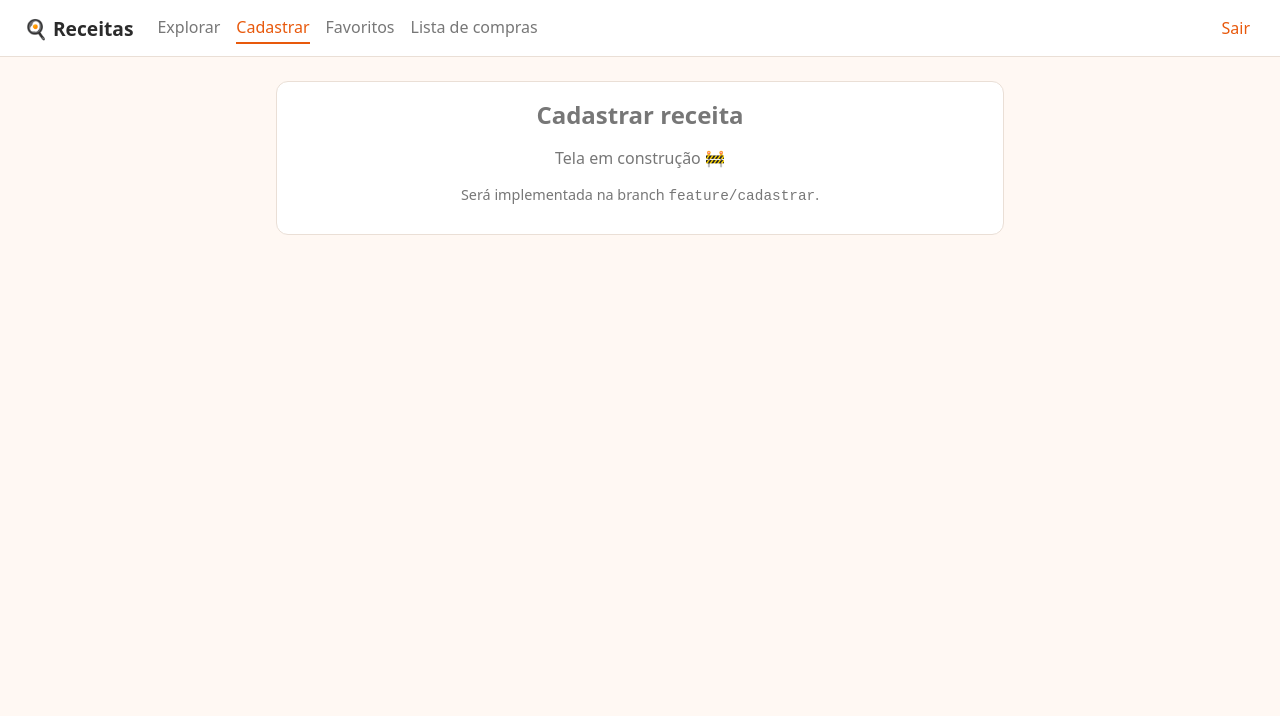
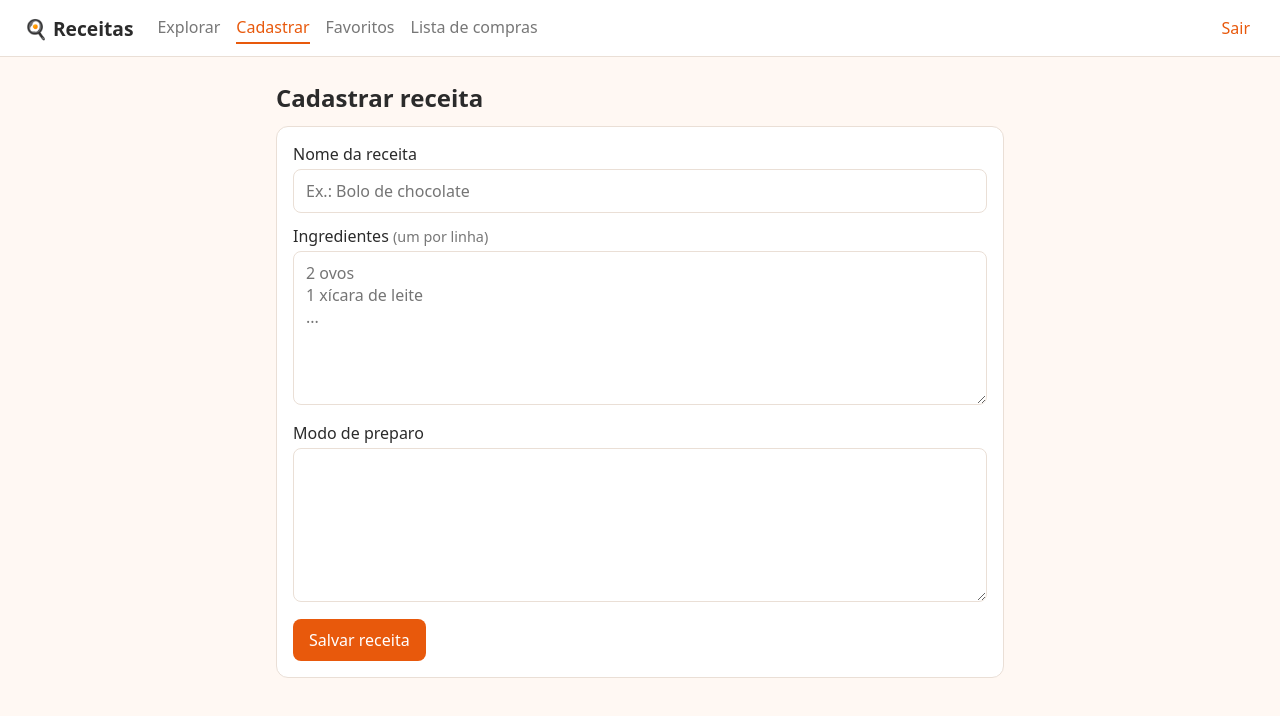
Before and after one commit to FeCanario/app-receitas, a React (Vite) app in the folder frontend/: page /cadastrar in a window 1280 px wide. Shown: the top 716 px of the page. Built offline with nearby package versions, Linux system fonts and the light colour scheme; sample sign-in values are in the browser's storage.

Commit message:
feat(cadastrar): implementa tela Cadastrar

```diff
--- a/frontend/src/pages/Cadastrar.jsx
+++ b/frontend/src/pages/Cadastrar.jsx
@@ -1,5 +1,61 @@
-import EmConstrucao from "../components/EmConstrucao.jsx";
+import { useState } from "react";
+import { useNavigate } from "react-router-dom";
+import { cadastrarReceita } from "../api.js";
 
 export default function Cadastrar() {
-  return <EmConstrucao tela="Cadastrar receita" branch="feature/cadastrar" />;
+  const navigate = useNavigate();
+  const [nome, setNome] = useState("");
+  const [ingredientes, setIngredientes] = useState("");
+  const [modoPreparo, setModoPreparo] = useState("");
+  const [erro, setErro] = useState("");
+  const [salvando, setSalvando] = useState(false);
+
+  async function salvar(e) {
+    e.preventDefault();
+    setErro("");
+    const lista = ingredientes.split("\n").map((i) => i.trim()).filter(Boolean);
+    if (lista.length === 0) {
+      setErro("Adicione pelo menos um ingrediente");
+      return;
+    }
+    setSalvando(true);
+    try {
+      await cadastrarReceita({ nome, ingredientes: lista, modo_preparo: modoPreparo });
+      navigate("/explorar");
+    } catch (err) {
+      setErro(err.message);
+    } finally {
+      setSalvando(false);
+    }
+  }
+
+  return (
+    <section>
+      <h2>Cadastrar receita</h2>
+      <form className="card formulario" onSubmit={salvar}>
+        <label>
+          Nome da receita
+          <input value={nome} onChange={(e) => setNome(e.target.value)} placeholder="Ex.: Bolo de chocolate" required />
+        </label>
+        <label>
+          Ingredientes <span className="dica">(um por linha)</span>
+          <textarea
+            rows={6}
+            value={ingredientes}
+            onChange={(e) => setIngredientes(e.target.value)}
+            placeholder={"2 ovos\n1 xícara de leite\n..."}
+            required
+          />
+        </label>
+        <label>
+          Modo de preparo
+          <textarea rows={6} value={modoPreparo} onChange={(e) => setModoPreparo(e.target.value)} required />
+        </label>
+
+        {erro && <p className="erro">{erro}</p>}
+
+        <button className="btn" disabled={salvando}>{salvando ? "Salvando..." : "Salvar receita"}</button>
+      </form>
+    </section>
+  );
 }
```
Also changed, not shown: 1 other file (tests, documents, lock files or other folders).
